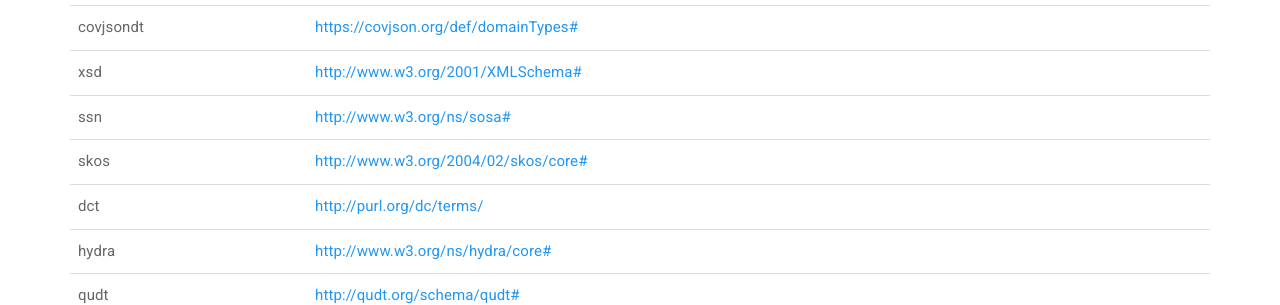
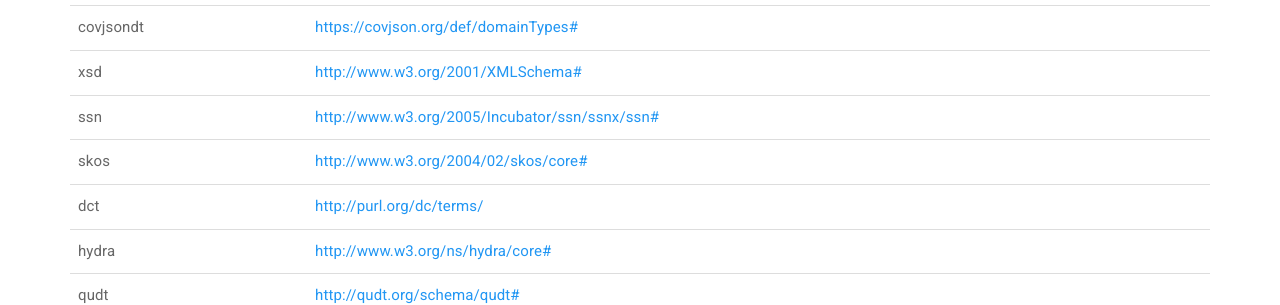
Before and after one commit to covjson/covjson.github.io, a Jekyll site: the page built from prefixes.html, in a window 1280 px wide and 1152 px high. Shown: the part 588-893 px from the top of the window. Built offline with Jekyll 4.4.1, drawn with Linux system fonts in a browser that asks for light colours; nearby versions of some CDN libraries; some of the changed lines change nothing that is shown.

Commit message:
Update prefixes.yaml
Leave legacy `ssn:` prefix and add current `sosa:` prefix

```diff
--- a/_data/prefixes.yaml
+++ b/_data/prefixes.yaml
@@ -1,7 +1,7 @@
 covjson: https://covjson.org/def/core#
 covjsondt: https://covjson.org/def/domainTypes#
 xsd: http://www.w3.org/2001/XMLSchema#
-ssn: http://www.w3.org/ns/sosa#
+ssn: http://www.w3.org/2005/Incubator/ssn/ssnx/ssn#
 skos: http://www.w3.org/2004/02/skos/core#
 dct: http://purl.org/dc/terms/
 hydra: http://www.w3.org/ns/hydra/core#
```
